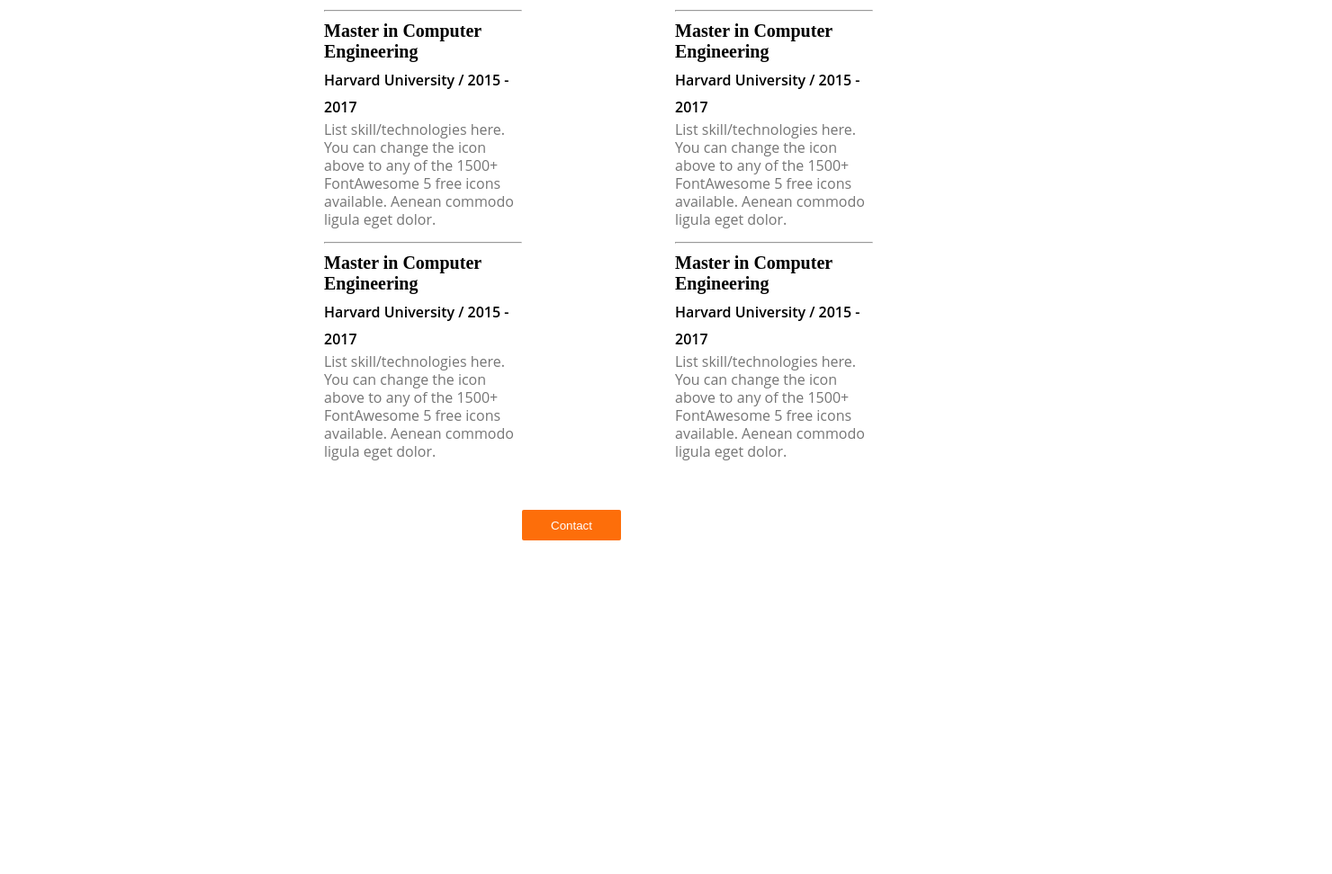
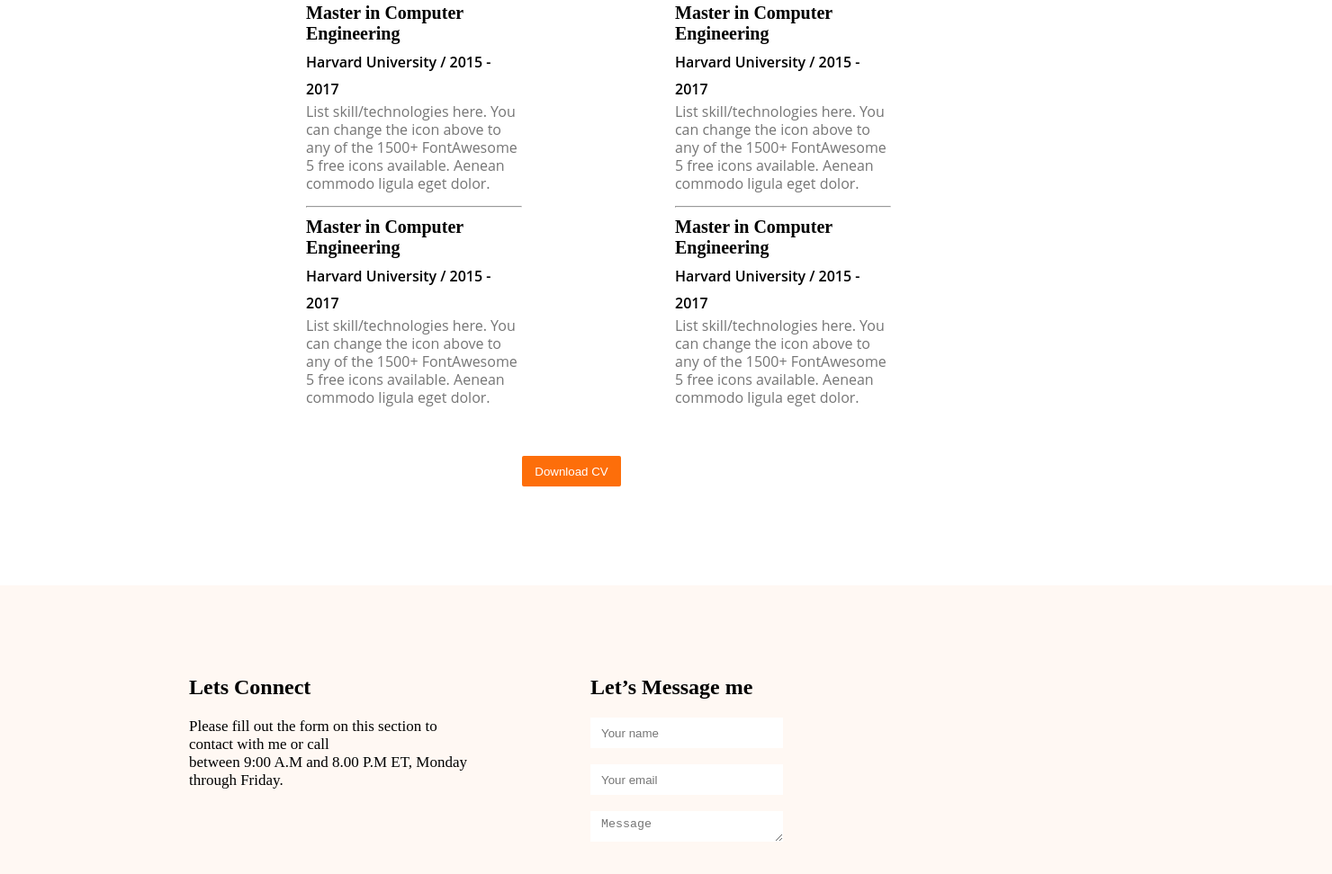
Before and after one commit to rezwan2230/portfolio-module5, a plain HTML site: page index.html in a window 1280 px wide. Shown: the part 3086-4058 px from the top of the page at 90% size, 1480 px wide, since content can reach past the window. Before the commit the page ends 3847 px from the top, so only its background shows below. Drawn offline with Linux system fonts and the light colour scheme.

Commit message:
ready to final but not a final

```diff
--- a/index.html
+++ b/index.html
@@ -151,12 +151,26 @@
                     </div>
                 </div>
             </div>
-            <button class="primary-button">Contact</button>
+            <button class="primary-button">Download CV</button>
         </section>
     </main>
 
     <footer>
 
+        <div class="footer-container">
+            <div class="footerbox1">
+            <h2 class="footer-title">Lets Connect</h2>
+            <p class="footer-description">Please fill out the form on this section to contact with me or call <br> between 9:00 A.M and 8.00 P.M ET, Monday through Friday.</p>
+            </div>
+
+            <div class="footerbox2">
+            <h2 class="footer-title">Let’s Message me</h2>
+            <input class="get-input" type="text" name="" placeholder="Your name" id=""> <br><br>
+            <input class="get-input" type="email" name="" placeholder="Your email" id=""> <br> <br>
+            <textarea class="get-input" name="" id="" cols="15" rows="30" placeholder="Message"></textarea>
+            </div>
+        </div>
+
     </footer>
 
 </body>
--- a/styles/portfolio.css
+++ b/styles/portfolio.css
@@ -185,7 +185,7 @@ li a {
 
 .Summary-section {
     text-align: center;
-    margin: 10px 210px 150px 210px;
+    margin: 10px 190px 100px 190px;
 }
 
 .section-title {
@@ -213,28 +213,30 @@ li a {
     margin-bottom: 20px;
 }
 
-.summary-box-sub-title{
-    color:black;
+.summary-box-sub-title {
+    color: black;
     font-size: 20px;
     margin-top: 10px;
 }
 
-.summary-box{
+.summary-box {
     align-items: center;
     padding-right: 20px;
 }
-.summary-box2{
+
+.summary-box2 {
     padding-right: 100px;
 }
-.summary{
-    align-items:center;
+
+.summary {
+    align-items: center;
     text-align: left;
-    max-width: 340px;
+    max-width: 400px;
     padding-left: 150px;
 }
 
-.summary-subdescription{
-    color:black;
+.summary-subdescription {
+    color: black;
     font-family: Open Sans;
     font-size: 16px;
     font-style: normal;
@@ -243,7 +245,7 @@ li a {
     margin-top: 5px;
 }
 
-.summary-subdescription2{
+.summary-subdescription2 {
     color: #757575;
     font-family: Open Sans;
     font-size: 16px;
@@ -251,3 +253,45 @@ li a {
     line-height: 20px;
     padding-bottom: 15px;
 }
+
+footer {
+    background-color: #FFF8F3;
+    height: 400px;
+    width: 100%;
+    padding-right: 200px;
+    position: relative;
+}
+
+
+.footer-container{
+    display: flex;
+    text-align: left;
+    justify-content: space-between;
+    margin: 0px 210px 150px 210px;
+    margin: 0px 210px 150px 210px;
+    padding-top: 100px;
+    padding-right: 200px;
+    position: relative;
+
+}
+
+.footer-title{
+    margin-bottom: 20px;
+}
+
+.footer-description{
+    font-size: 17px;
+    padding-right: 130px;
+}
+
+.get-input{
+    background-color: white;
+    height: 20px;
+    width: 200px;
+    border: 1px none;
+    padding: 7px;
+}
+
+.get-input::placeholder{
+    padding-left: 5px;
+}
```
